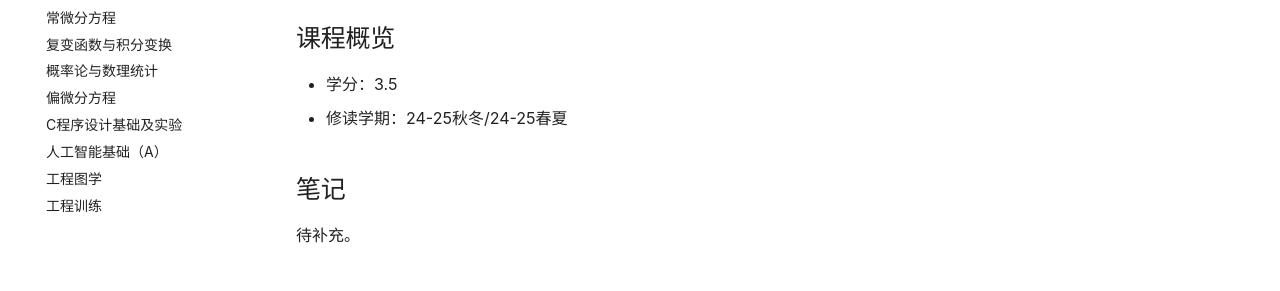
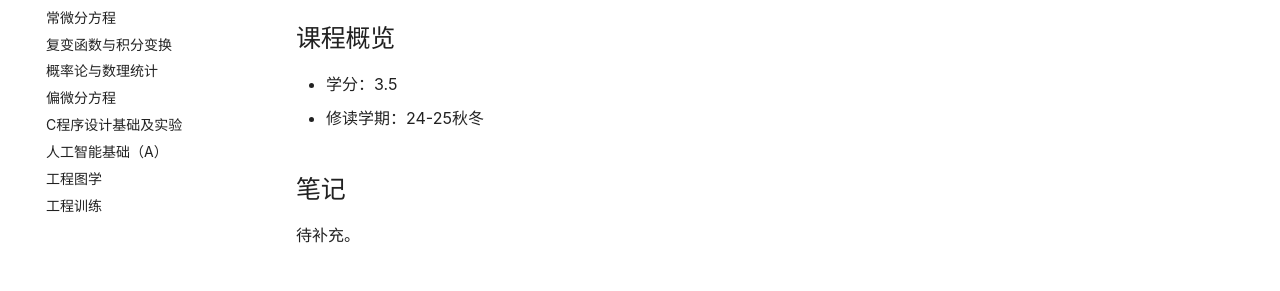
Before and after one commit to LEADERSteven27/LEADERSteven27.github.io, an MkDocs documentation site: the page built from docs/foundations/linear-algebra-a/index.md, in a window 1280 px wide. Shown: the part 330-621 px from the top of the page. Built offline with MkDocs 1.6.1 and Material for MkDocs 9.7.7, drawn with Linux system fonts in a browser that asks for light colours; comment, search, counter and statistics services are not loaded.

Commit message:
更新线性代数修读学期

```diff
--- a/docs/foundations/linear-algebra-a/index.md
+++ b/docs/foundations/linear-algebra-a/index.md
@@ -1,7 +1,7 @@
 ---
 title: 线性代数（甲）
 credits: 3.5
-term: 24-25秋冬/24-25春夏
+term: 24-25秋冬
 ---
 
 # 线性代数（甲）
@@ -12,7 +12,7 @@ term: 24-25秋冬/24-25春夏
 ## 课程概览
 
 - 学分：3.5
-- 修读学期：24-25秋冬/24-25春夏
+- 修读学期：24-25秋冬
 
 ## 笔记
 
```
Also changed, not shown: docs/foundations/index.md (+1 -1 lines).
